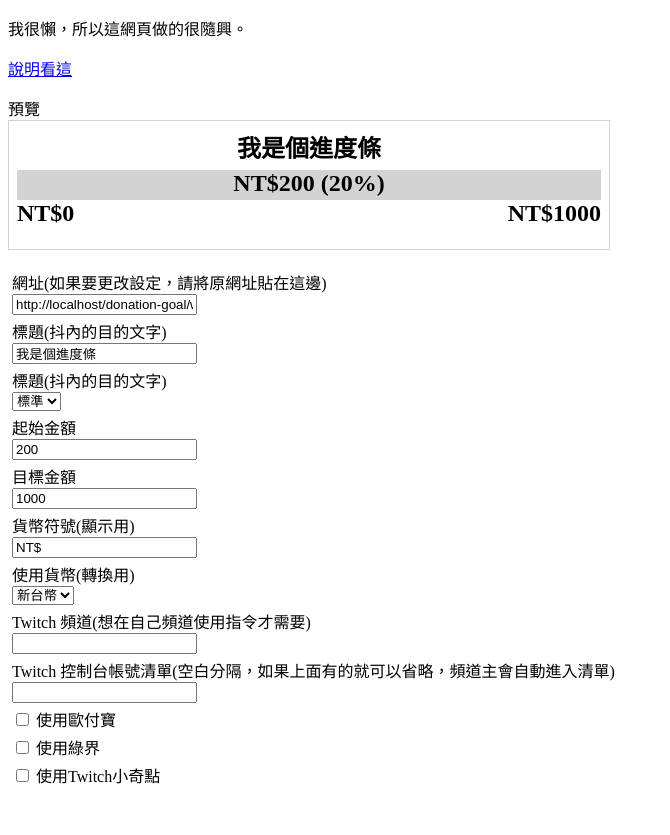
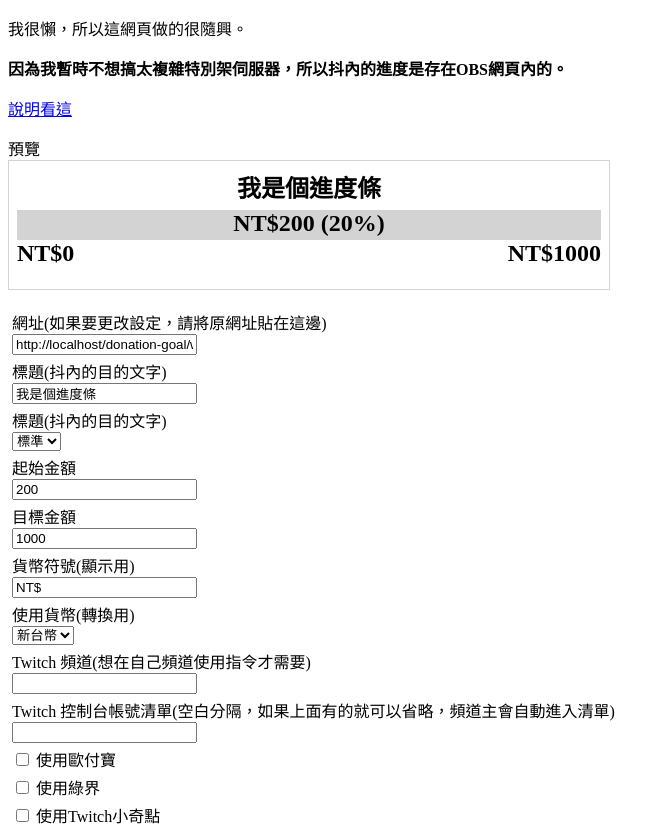
Before and after one commit to danny8376/streaming-stuff.saru.moe, a plain HTML site: page donation-goal/index.html in a window 1280 px wide. Shown: the whole page, without its empty margins (0-670 px from the left). Before the commit the page ends 800 px from the top, so only its background shows below. Drawn offline with Linux system fonts and the light colour scheme.

Commit message:
add warning ?

```diff
--- a/donation-goal/index.html
+++ b/donation-goal/index.html
@@ -27,6 +27,7 @@
 
 <body>
   <p>我很懶，所以這網頁做的很隨興。</p>
+  <p><b>因為我暫時不想搞太複雜特別架伺服器，所以抖內的進度是存在OBS網頁內的。</b></p>
   <p><a href="https://wiki.saru.moe/streaming:streaming-stuff:donation-goal">說明看這</a></p>
   <p>
     <label for="preview">預覽</label><br>
```
